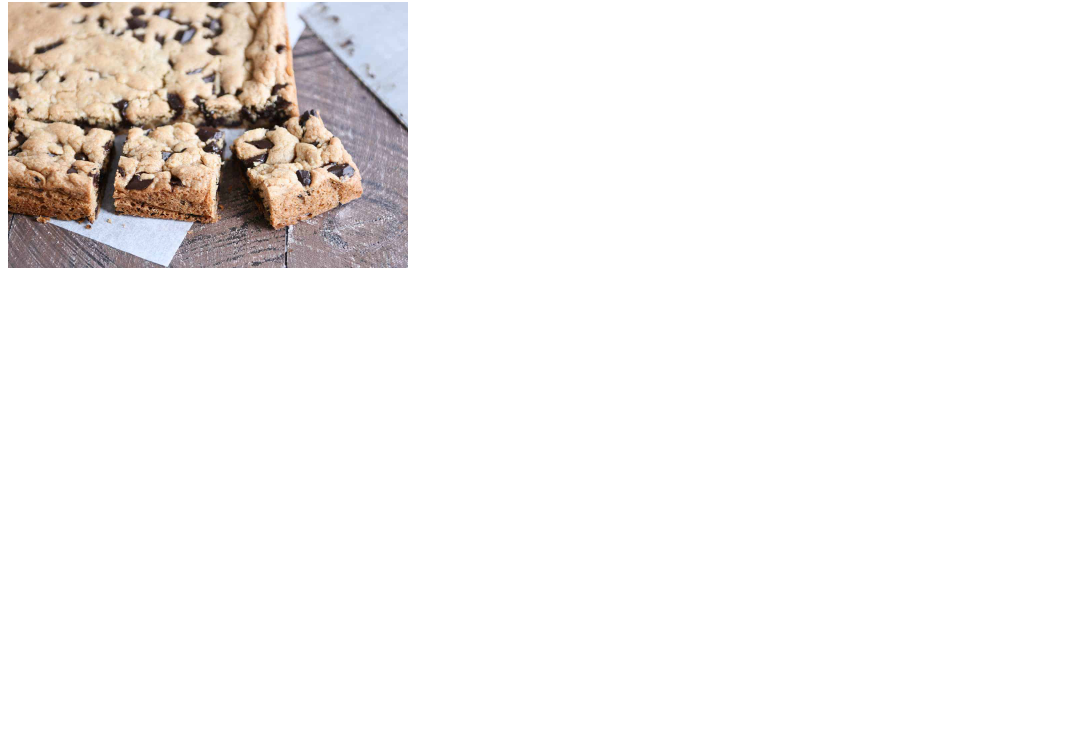
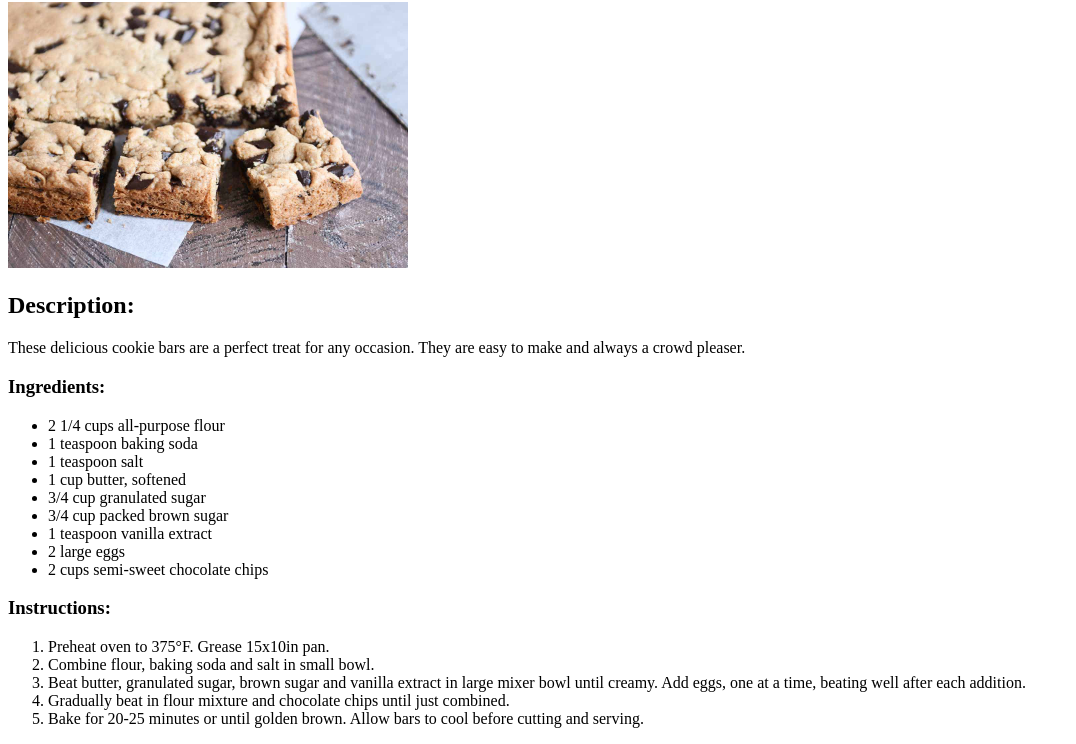
Before and after one commit to TPurdy26/odin-recipes, a plain HTML site: page recipes/cookie_bars.html in a window 1280 px wide. Shown: the part 119-863 px from the top of the page, without its empty margins (0-1076 px from the left). Before the commit the page ends 800 px from the top, so only its background shows below. Drawn offline with Linux system fonts and the light colour scheme.

Commit message:
Complete recipe page for cookie bars
All elements have been added to the cookie bars
page including a description, ingredients list,
and instructions portion.

```diff
--- a/recipes/cookie_bars.html
+++ b/recipes/cookie_bars.html
@@ -8,5 +8,27 @@
     <h3><a href="../index.html" rel="noopener noreferrer">Back</a></h3>
     <h1>Cookie Bars:</h1>
     <img src="../images/cookie_bar_photo.jpg" alt="Photo of cookie bars." width="400">
+    <h2>Description:</h2>
+    <p>These delicious cookie bars are a perfect treat for any occasion. They are easy to make and always a crowd pleaser.</p>
+    <h3>Ingredients:</h3>
+    <ul>
+        <li>2 1/4 cups all-purpose flour</li>
+        <li>1 teaspoon baking soda</li>
+        <li>1 teaspoon salt</li>
+        <li>1 cup butter, softened</li>
+        <li>3/4 cup granulated sugar</li>
+        <li>3/4 cup packed brown sugar</li>
+        <li>1 teaspoon vanilla extract</li>
+        <li>2 large eggs</li>
+        <li>2 cups semi-sweet chocolate chips</li>
+    </ul>
+    <h3>Instructions:</h3>
+    <ol>
+        <li>Preheat oven to 375°F. Grease 15x10in pan.</li>
+        <li>Combine flour, baking soda and salt in small bowl.</li>
+        <li>Beat butter, granulated sugar, brown sugar and vanilla extract in large mixer bowl until creamy. Add eggs, one at a time, beating well after each addition.</li>
+        <li>Gradually beat in flour mixture and chocolate chips until just combined.</li>
+        <li>Bake for 20-25 minutes or until golden brown. Allow bars to cool before cutting and serving.</li>
+    </ol>
 </body>
 </html>
```
